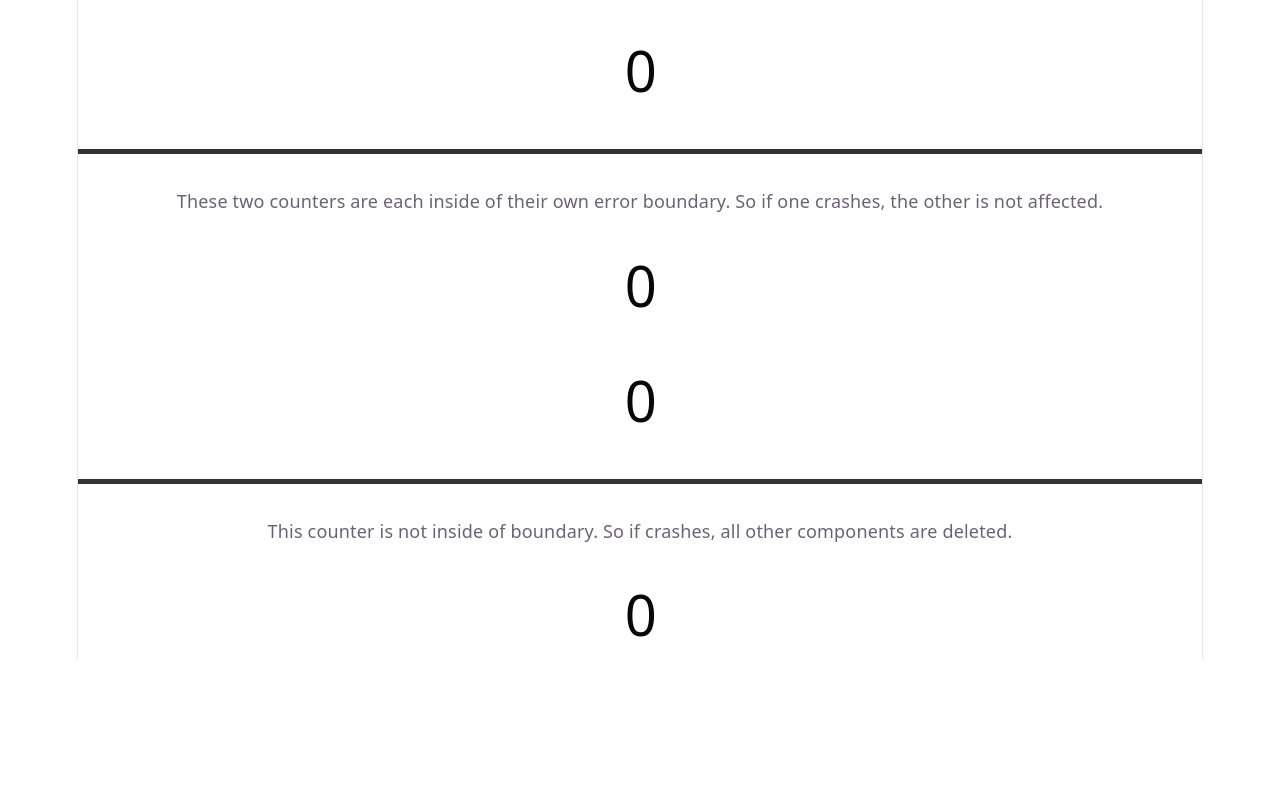
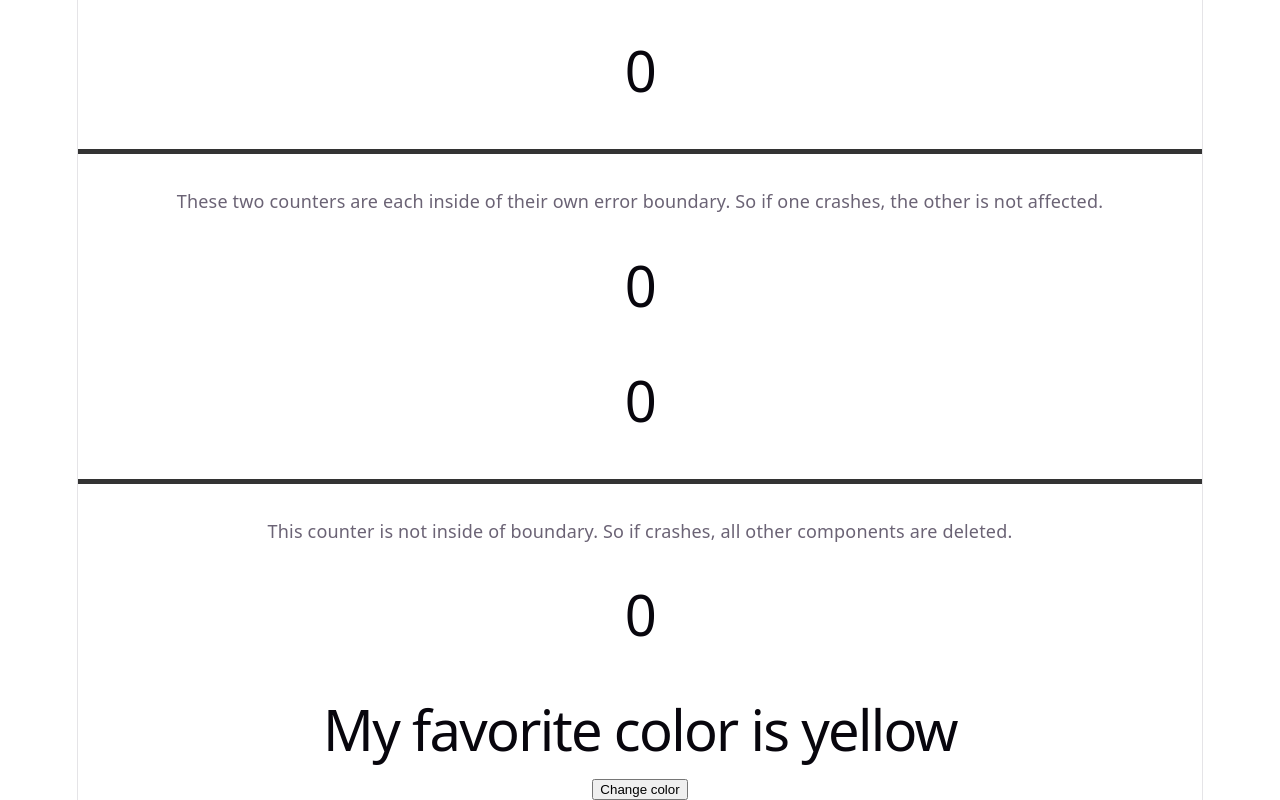
Before and after one commit to mansouriayoub/geeks_institute_bootcamp, a React (Vite) app in the folder week_7/day_5/Exercises_XP/: page / in a window 1280 px wide. Shown: the part 266-1066 px from the top of the page. Before the commit the page ends 925 px from the top, so only its background shows below. Built offline with nearby package versions, Linux system fonts and the light colour scheme.

Commit message:
feat: replace PostList component with FavoriteColor and clean up unused imports

```diff
--- a/week_7/day_5/Exercises_XP/src/App.jsx
+++ b/week_7/day_5/Exercises_XP/src/App.jsx
@@ -1,7 +1,7 @@
 import "./App.css";
 import BuggyCounter from "./components/BuggyCounter";
 import ErrorBoundary from "./components/ErrorBoundary";
-// import PostList from "./components/PostList";
+import FavoriteColor from "./components/FavoriteColor";
 
 function App() {
   return (
@@ -67,9 +67,8 @@ function App() {
           components are deleted.
         </p>
         <BuggyCounter />
-        {/* <section id="center">
-        <PostList />
-        </section> */}
+
+        <FavoriteColor />
       </div>
     </>
   );
--- /dev/null
+++ b/week_7/day_5/Exercises_XP/src/components/FavoriteColor.jsx
@@ -0,0 +1,42 @@
+import React from "react";
+
+class FavoriteColor extends React.Component {
+    constructor(props) {
+      super(props);
+      this.state = { favoriteColor: "red" };
+    }
+
+    componentDidMount() {
+      setTimeout(() => {
+        this.setState({ favoriteColor: "yellow" });
+      }, 2000);
+    }
+
+    shouldComponentUpdate() {
+      return true;
+    }
+
+    getSnapshotBeforeUpdate(prevProps, prevState) {
+      console.log("in getSnapshotBeforeUpdate");
+      return null;
+    }
+
+    componentDidUpdate(prevProps, prevState, snapshot) {
+      console.log("after update");
+    }
+
+    changeColor = () => {
+      this.setState({ favoriteColor: "blue" });
+    };
+
+    render() {
+      return (
+        <div>
+          <h1>My favorite color is {this.state.favoriteColor}</h1>
+          <button onClick={this.changeColor}>Change color</button>
+        </div>
+      );
+    }
+  }
+
+  export default FavoriteColor
```
Also changed, not shown: week_7/day_5/Exercises_XP/src/components/PostList.jsx (deleted, +0 -26 lines).
